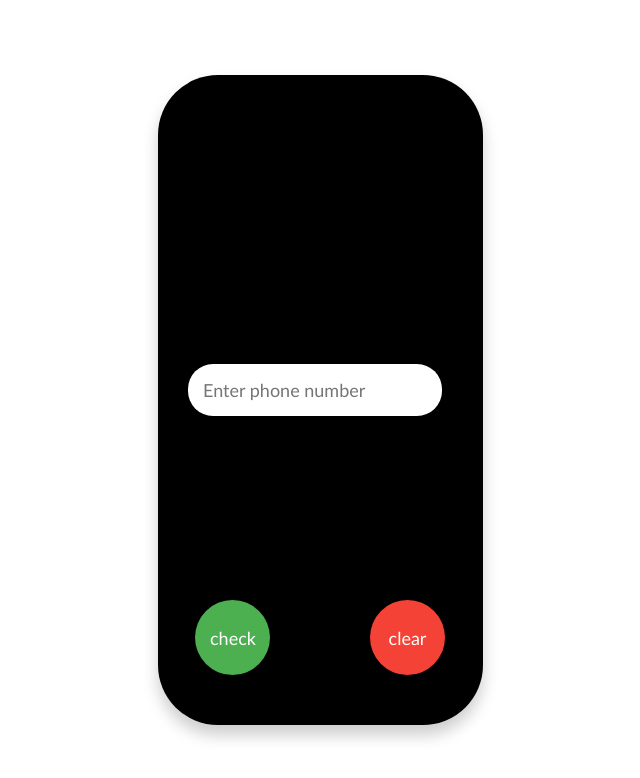
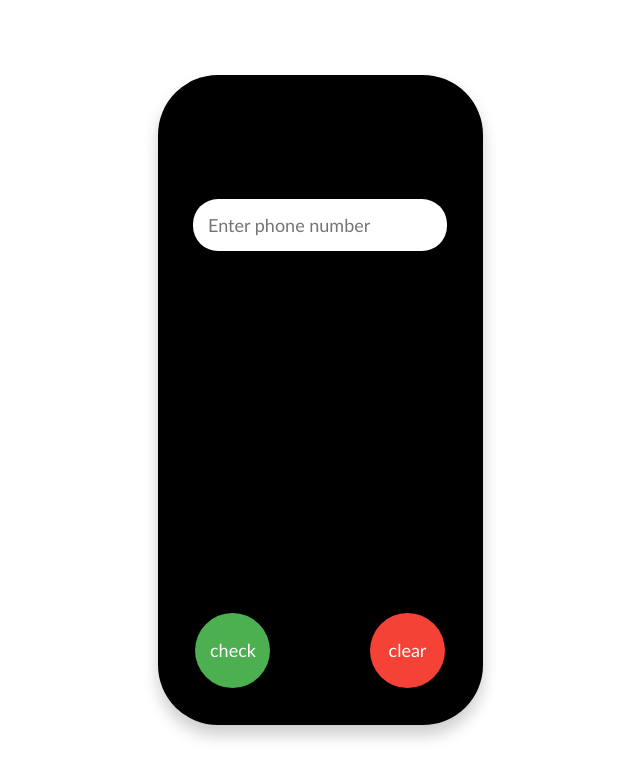
Before and after one commit to macrisconstantine/phone-number-validator, a plain HTML site: page index.html in a window 1280 px wide. Shown: the whole page, without its empty margins (320-960 px from the left). Drawn offline with Linux system fonts and the light colour scheme.

Commit message:
add fun style

```diff
--- a/styles.css
+++ b/styles.css
@@ -26,9 +26,10 @@ body {
     padding: 15px;
     border: none;
     border-radius: 25px;
-    margin-right: 10px;
+    margin-bottom: 350px;
     font-size: 18px;
-    font-family: 'Trebuchet MS', 'Lucida Sans Unicode', 'Lucida Grande', 'Lucida Sans', Arial, sans-serif
+    font-family: 'Trebuchet MS', 'Lucida Sans Unicode', 'Lucida Grande', 'Lucida Sans', Arial, sans-serif;
+    position: absolute;
 }
 
 #button-div {
@@ -38,6 +39,7 @@ body {
     justify-content: space-between;
     width: 300px;
     position: absolute;
+    margin-top: 500px;
 }
 
 .btn {
@@ -51,7 +53,6 @@ body {
     font-size: 18px;
     margin: 25px;
     text-align: center;
-    margin-top: 320px;
 }
 
 #check-btn {
@@ -67,5 +68,6 @@ body {
 #results-div {
     margin-top: 20px;
     color: white;
-    max-height: fit-content;
+    max-height: 300px;
+    overflow-y: auto;
 }
```
